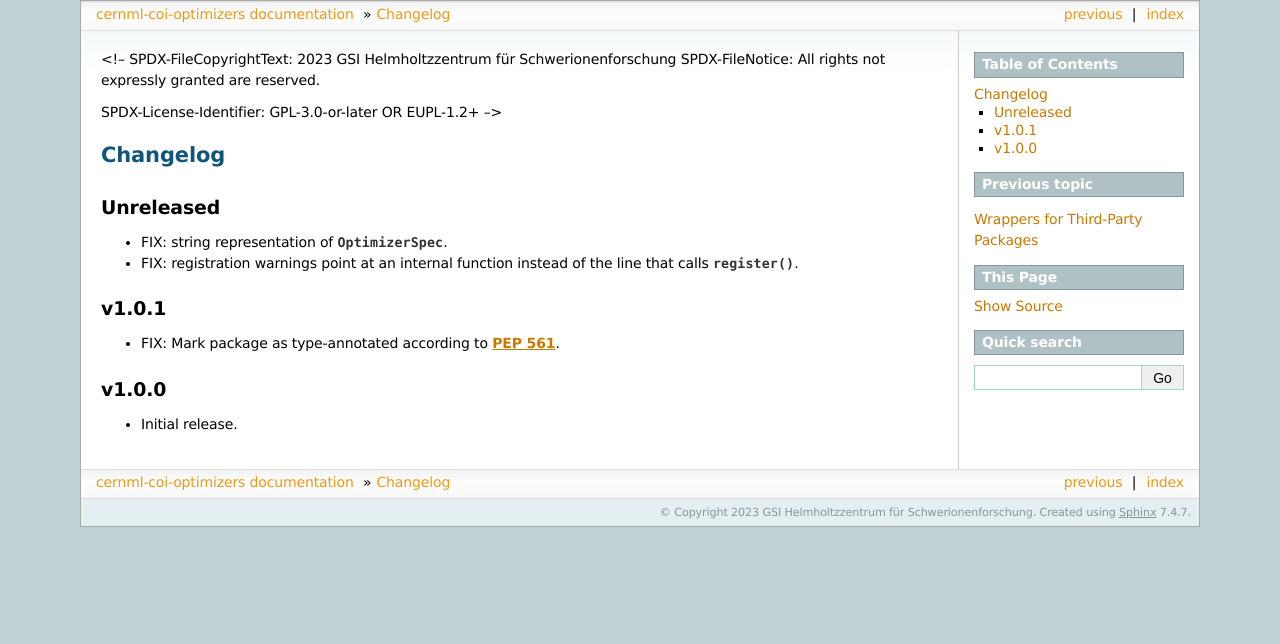
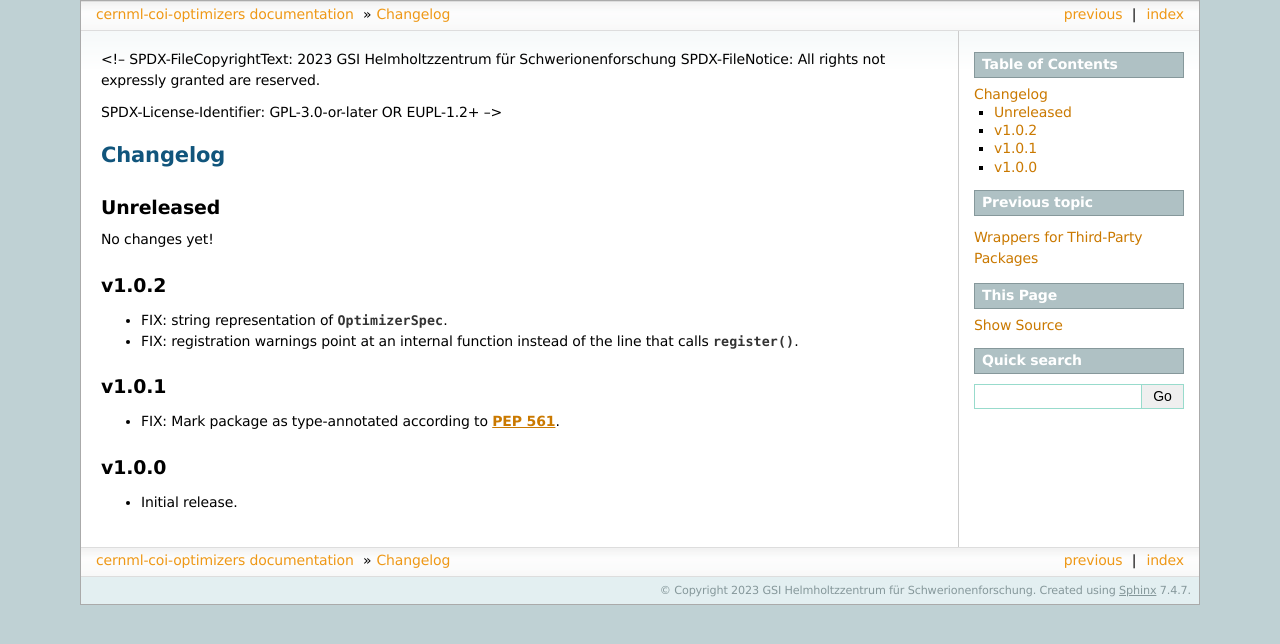
Before and after one commit to geoff-project/coi-optimizers, a Sphinx documentation site: the page built from docs/changelog.rst, in a window 1280 px wide. Shown: the top 644 px of the page. Built offline with Sphinx 7.4.7, drawn with Linux system fonts in a browser that asks for light colours; the version number could not be read and is left out.

Commit message:
Bump version.

```diff
--- a/docs/changelog.rst
+++ b/docs/changelog.rst
@@ -13,6 +13,11 @@ Changelog
 Unreleased
 ----------
 
+No changes yet!
+
+v1.0.2
+------
+
 - FIX: string representation of `OptimizerSpec`.
 - FIX: registration warnings point at an internal function instead of the line
   that calls `register()`.
```
